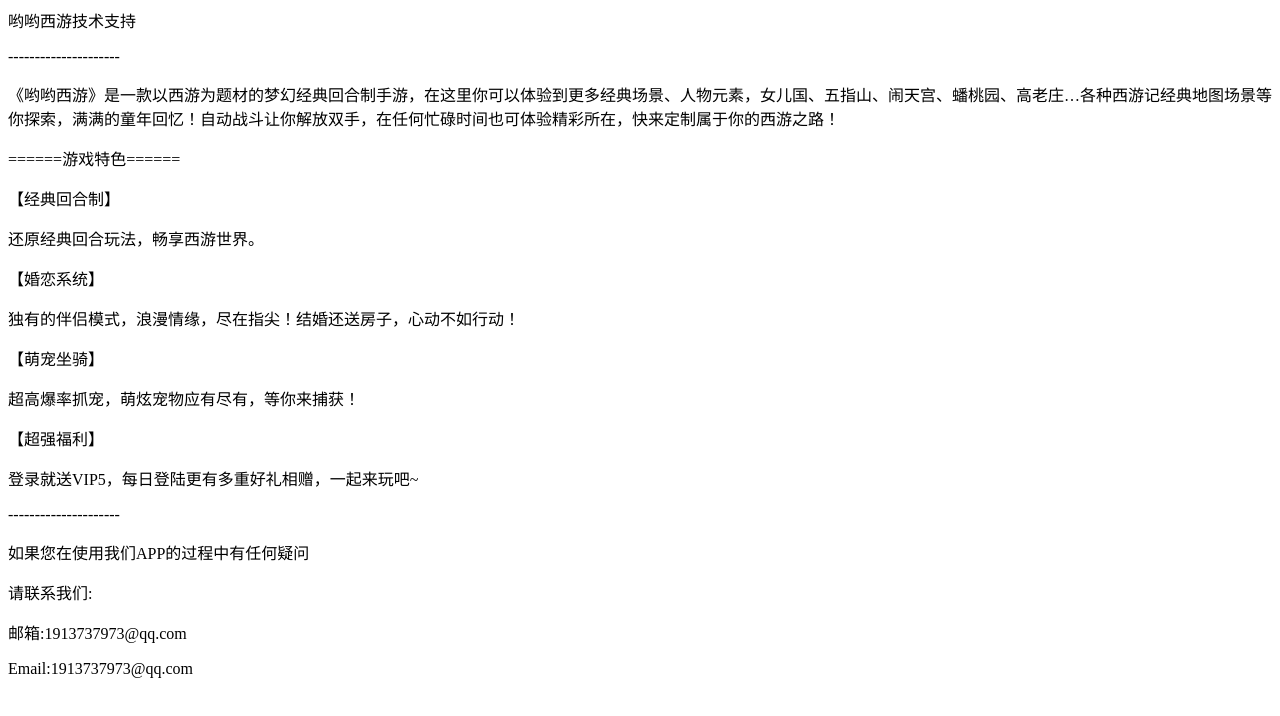
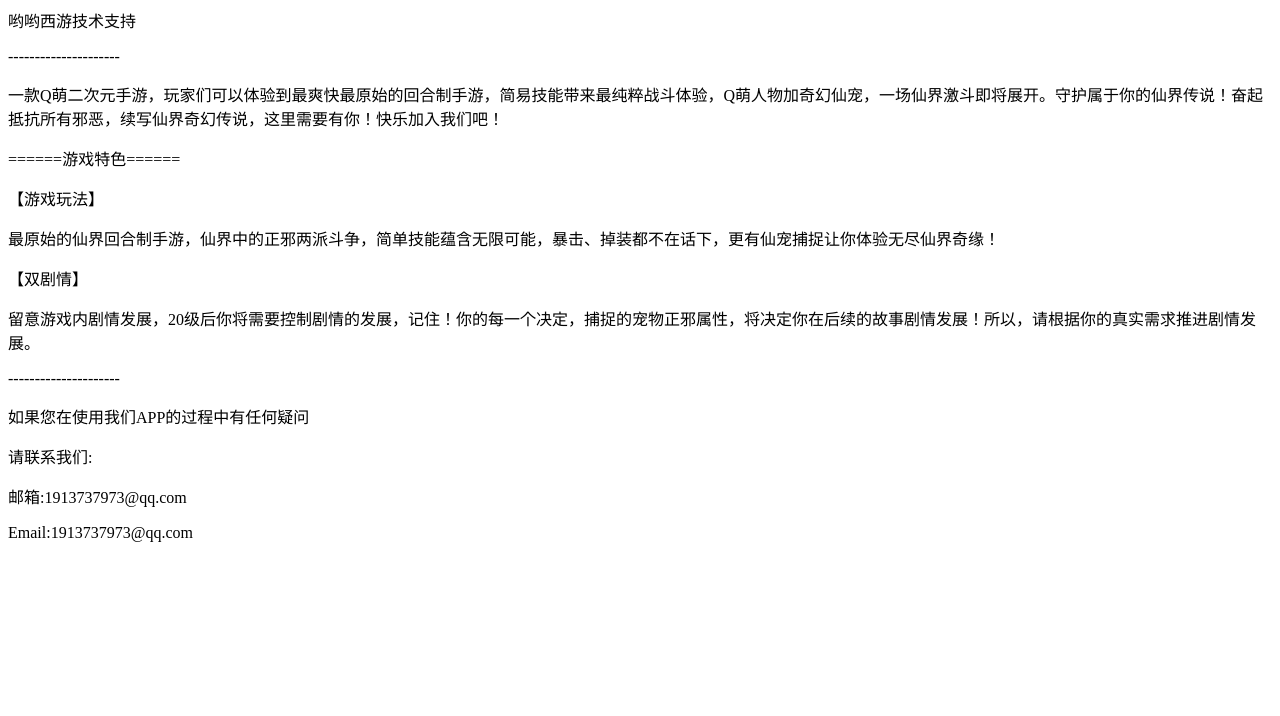
Before and after one commit to vivicandy/support, a plain HTML site: page index.html in a window 1280 px wide. Drawn offline with Linux system fonts and the light colour scheme.

Commit message:
Update index.html

```diff
--- a/index.html
+++ b/index.html
@@ -1,25 +1,17 @@
 <p>哟哟西游技术支持</p>
 <p>---------------------</p>
 
-<p>《哟哟西游》是一款以西游为题材的梦幻经典回合制手游，在这里你可以体验到更多经典场景、人物元素，女儿国、五指山、闹天宫、蟠桃园、高老庄…各种西游记经典地图场景等你探索，满满的童年回忆！自动战斗让你解放双手，在任何忙碌时间也可体验精彩所在，快来定制属于你的西游之路！</p>
+<p>一款Q萌二次元手游，玩家们可以体验到最爽快最原始的回合制手游，简易技能带来最纯粹战斗体验，Q萌人物加奇幻仙宠，一场仙界激斗即将展开。守护属于你的仙界传说！奋起抵抗所有邪恶，续写仙界奇幻传说，这里需要有你！快乐加入我们吧！</p>
 
 <p>======游戏特色======</p>
 
-<p>【经典回合制】</p>
+<p>【游戏玩法】</p>
 
-<p>还原经典回合玩法，畅享西游世界。</p>
+<p>最原始的仙界回合制手游，仙界中的正邪两派斗争，简单技能蕴含无限可能，暴击、掉装都不在话下，更有仙宠捕捉让你体验无尽仙界奇缘！</p>
 
-<p>【婚恋系统】</p>
+<p>【双剧情】</p>
 
-<p>独有的伴侣模式，浪漫情缘，尽在指尖！结婚还送房子，心动不如行动！</p>
-
-<p>【萌宠坐骑】</p>
-
-<p>超高爆率抓宠，萌炫宠物应有尽有，等你来捕获！</p>
-
-<p>【超强福利】</p>
-
-<p>登录就送VIP5，每日登陆更有多重好礼相赠，一起来玩吧~</p>
+<p>留意游戏内剧情发展，20级后你将需要控制剧情的发展，记住！你的每一个决定，捕捉的宠物正邪属性，将决定你在后续的故事剧情发展！所以，请根据你的真实需求推进剧情发展。</p>
 
 <p>---------------------</p>
 
```
